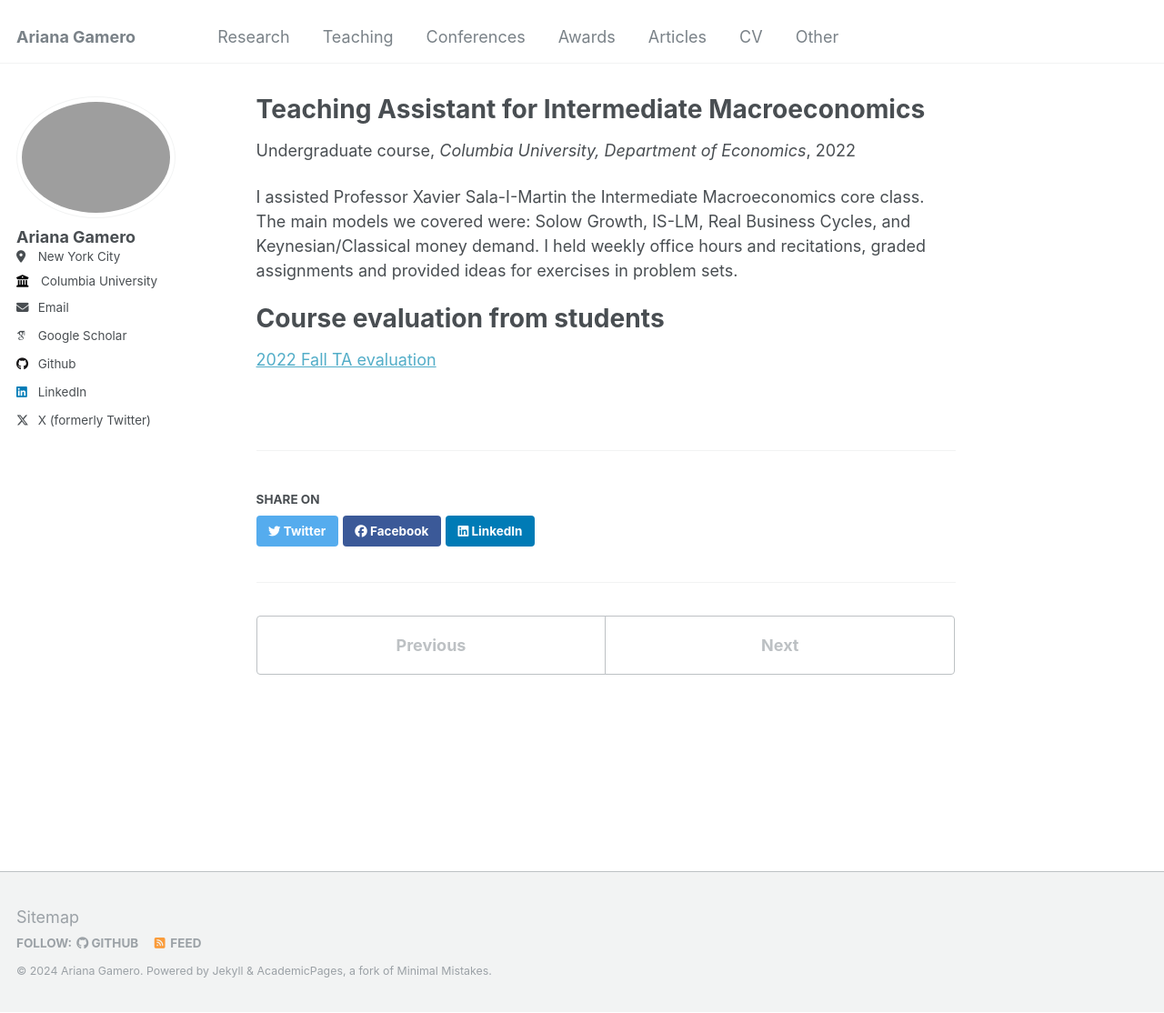
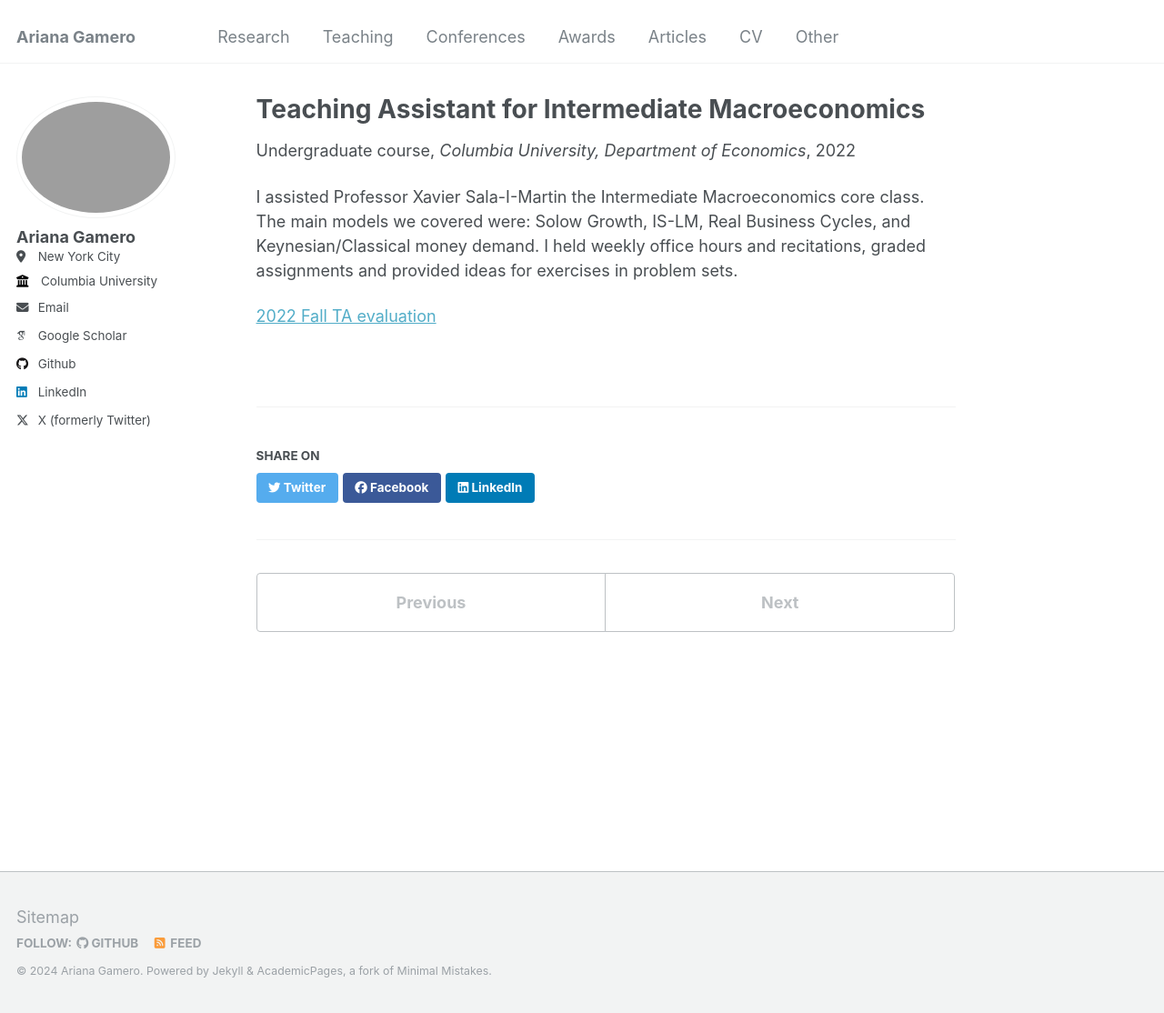
Before and after one commit to arianagamero11/arianagamero11.github.io, a Jekyll site: the page built from _teaching/2022-fall-ta.md, in a window 1280 px wide and 1114 px high. Shown: the whole window at 91% size. Built offline with Jekyll 4.4.1, drawn with Linux system fonts in a browser that asks for light colours; some web fonts are replaced.

Commit message:
Update 2022-fall-ta.md

```diff
--- a/_teaching/2022-fall-ta.md
+++ b/_teaching/2022-fall-ta.md
@@ -9,7 +9,4 @@
 
 I assisted Professor Xavier Sala-I-Martin the Intermediate Macroeconomics core class. The main models we covered were: Solow Growth, IS-LM, Real Business Cycles, and Keynesian/Classical money demand. I held weekly office hours and recitations, graded assignments and provided ideas for exercises in problem sets.
 
-
-Course evaluation from students
-======
-[2022 Fall TA evaluation](FILE_NAME.pdf)
+[2022 Fall TA evaluation](ECONUN3213_001_2022_3-INTERMEDIATEMACROECONOMICSECONW3213_001_2022_3_149111_ArianaGamero.pdf)
```
